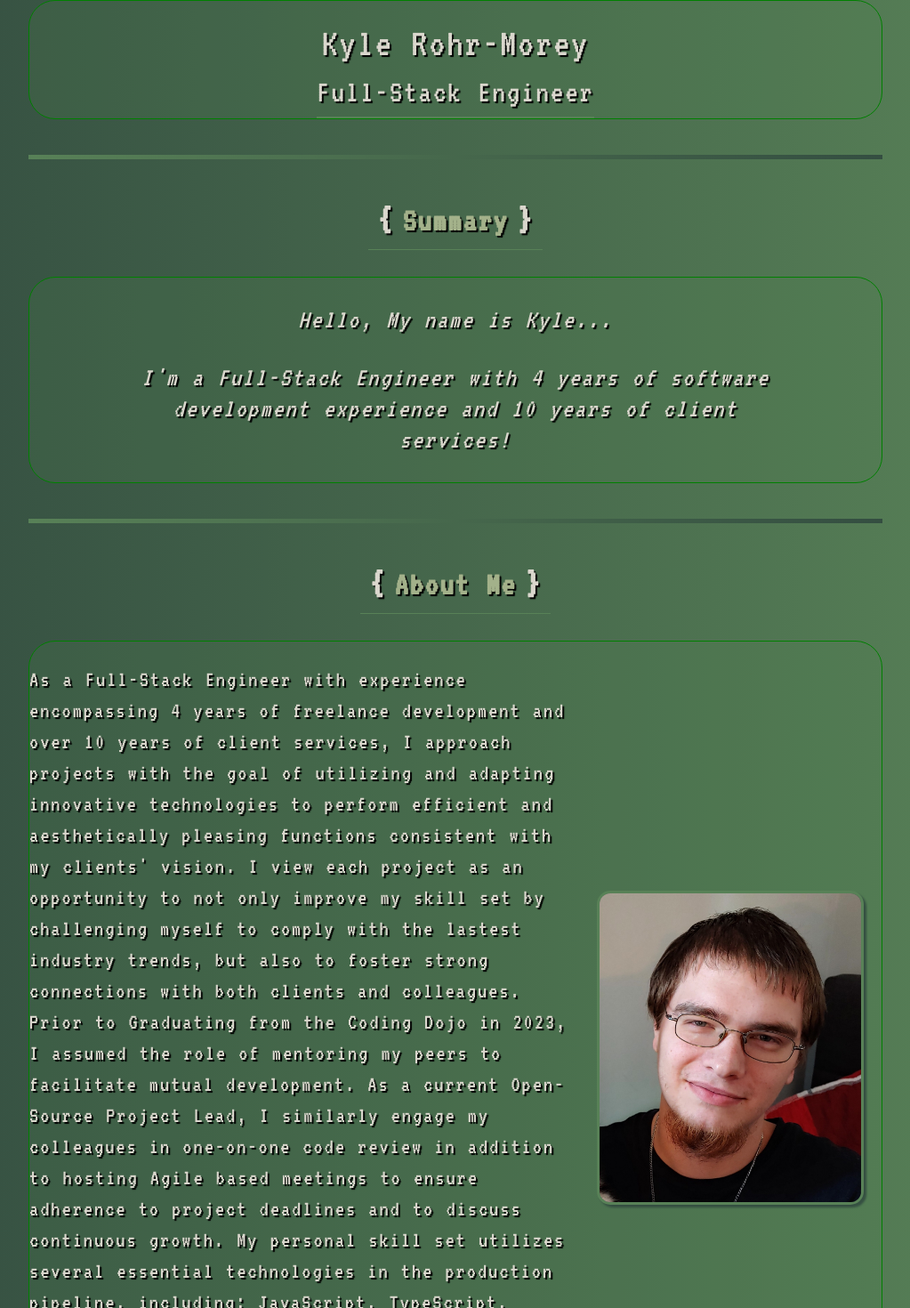
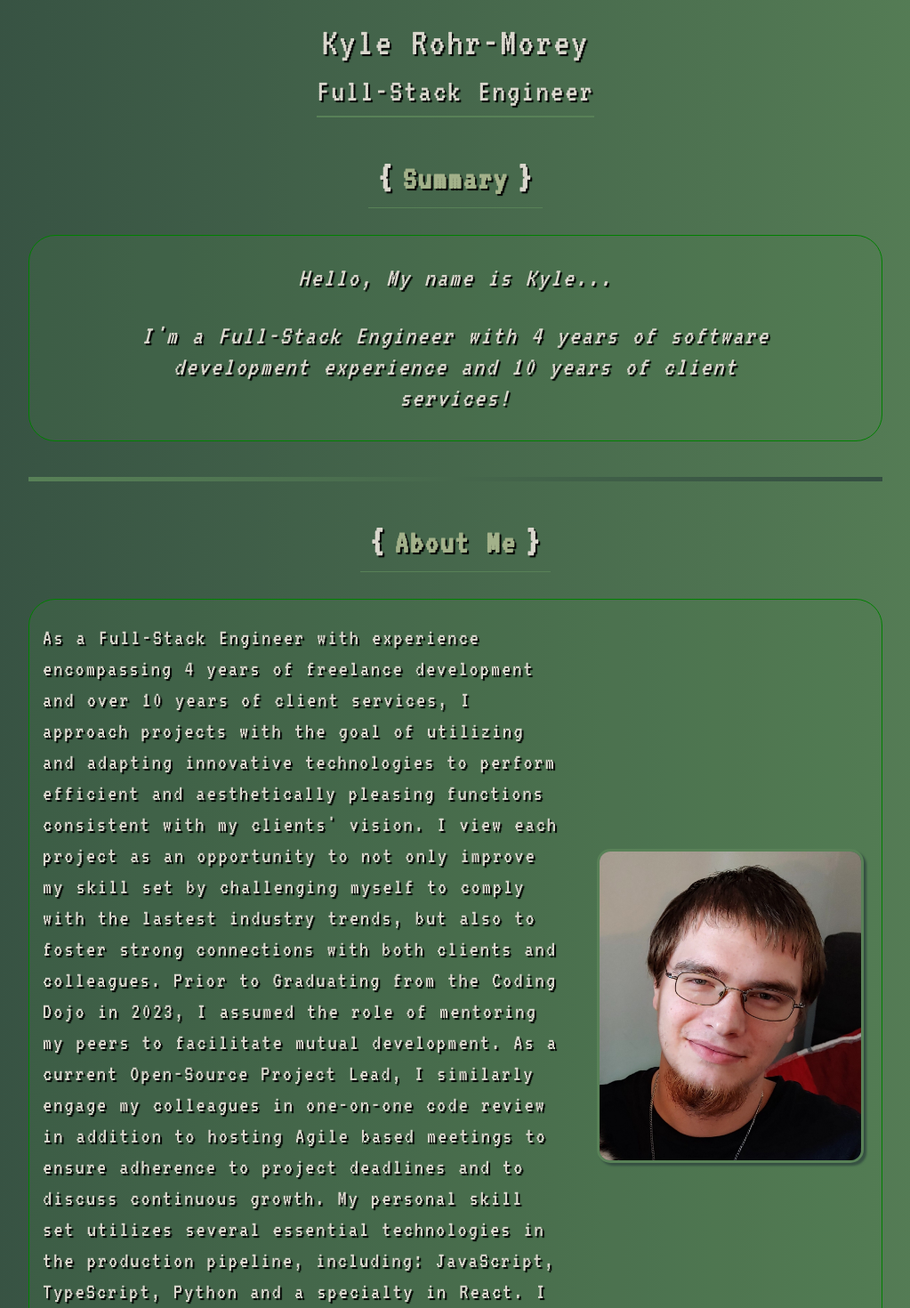
Before and after one commit to theGreatKyle1994/portfolio-v2, a React (Vite) app: page / in a window 1280 px wide. Shown: the top 1470 px of the page at 89% size, without its empty margins (128-1151 px from the left). Built offline with nearby package versions, Linux system fonts and the light colour scheme.

Commit message:
tweaked various margins/padding | add animation to header

```diff
--- a/src/components/home/AboutMe.css
+++ b/src/components/home/AboutMe.css
@@ -8,6 +8,7 @@
 .aboutMe {
   width: 75%;
   font-size: 1.7em;
+  padding: 0 15px;
 }
 
 .myImage {
@@ -31,7 +32,7 @@
     flex-direction: column-reverse;
   }
   .aboutMe {
-    text-align: justify;
+    text-align: center;
     line-height: 25px;
     width: 90%;
   }
--- a/src/components/home/Header.css
+++ b/src/components/home/Header.css
@@ -1,11 +1,14 @@
 .headerContainer {
+  opacity: 0;
   display: flex;
   align-items: center;
   justify-content: space-between;
-  width: 100%;
+  width: 75%;
   height: 350px;
   user-select: none;
-  padding: 0 50px;
+  animation-name: header-spawn;
+  animation-fill-mode: forwards;
+  animation-duration: 1s;
 }
 
 .contentContainerMain,
@@ -58,13 +61,25 @@
     padding: 20px 0 0 0;
     justify-content: center;
   }
-  .subTitle, .mainTitle {
+  .subTitle,
+  .mainTitle {
     padding: 10px 0;
   }
-  .subTitle{
+  .subTitle {
     font-size: 0.8em;
   }
   .contentContainerCode {
     display: none;
   }
 }
+
+@keyframes header-spawn {
+  from {
+    opacity: 0;
+    transform: translateX(2000px);
+  }
+  to {
+    opacity: 1;
+    transform: translateX(0);
+  }
+}
--- a/src/components/home/Header.jsx
+++ b/src/components/home/Header.jsx
@@ -1,10 +1,8 @@
 import "./Header.css";
 import "../ui/BottomBorder.css";
-import Card from "../ui/Card";
 
 const Header = () => {
   return (
-    <Card noRender={true}>
     <header className={"headerContainer"}>
       <section className={"contentContainerCode"}>
         <p>
@@ -25,7 +23,6 @@ const Header = () => {
         <p className={"subTitle"}>Full-Stack Engineer</p>
       </section>
     </header>
-    </Card>
   );
 };
 
--- a/src/components/home/WorkTile.css
+++ b/src/components/home/WorkTile.css
@@ -43,7 +43,7 @@
   }
   .workSummary {
     width: 90%;
-    text-align: justify;
+    text-align: center;
     line-height: 25px;
   }
 }
--- a/src/components/ui/Card.css
+++ b/src/components/ui/Card.css
@@ -41,10 +41,6 @@
   animation-fill-mode: forwards;
 }
 
-.card-static {
-  opacity: 1;
-}
-
 @media (max-width: 1000px) {
   .card-body {
     background-color: inherit;
--- a/src/components/ui/Card.jsx
+++ b/src/components/ui/Card.jsx
@@ -2,7 +2,7 @@ import "./Card.css";
 import "./BottomBorder.css";
 import { useRef, useEffect, useState } from "react";
 
-const Card = ({ title, children, noRender, noBorder = false }) => {
+const Card = ({ title, children, noBorder = false }) => {
   const thisCard = useRef(null);
   const [isAppeared, setIsAppeared] = useState(false);
   const [titleTypewriter, setTitleTypewriter] = useState({
@@ -14,7 +14,7 @@ const Card = ({ title, children, noRender, noBorder = false }) => {
   useEffect(() => {
     if (title && isAppeared) {
       if (titleTypewriter.index < title.length) {
-        let range = Math.floor(Math.random() * (300 - 50) + 50);
+        let range = Math.floor(Math.random() * (250 - 50) + 50);
         const typewriterInterval = setTimeout(() => {
           setTitleTypewriter((prevTypewriter) => ({
             title: prevTypewriter.title + title[prevTypewriter.index],
@@ -44,19 +44,15 @@ const Card = ({ title, children, noRender, noBorder = false }) => {
 
   return (
     <section
-      className={`cardContainer ${!noBorder ? "bottomBorder" : ""}`}
+      className={`cardContainer ${noBorder ? "" : "bottomBorder"}`}
       ref={thisCard}
     >
-      {!noRender && (
-        <h2 className={"cardTitle"}>
-          <span className={"cardTitleBracket"}>{"{"}</span>
-          {titleTypewriter.title}
-          <span className={"cardTitleBracket"}>{"}"}</span>
-        </h2>
-      )}
-      <div className={`card-body ${noRender ? "card-static" : style}`}>
-        {children}
-      </div>
+      <h2 className={"cardTitle"}>
+        <span className={"cardTitleBracket"}>{"{"}</span>
+        {titleTypewriter.title}
+        <span className={"cardTitleBracket"}>{"}"}</span>
+      </h2>
+      <div className={`card-body ${style}`}>{children}</div>
     </section>
   );
 };
```
Lines whose indentation alone changed are shown as unchanged.
